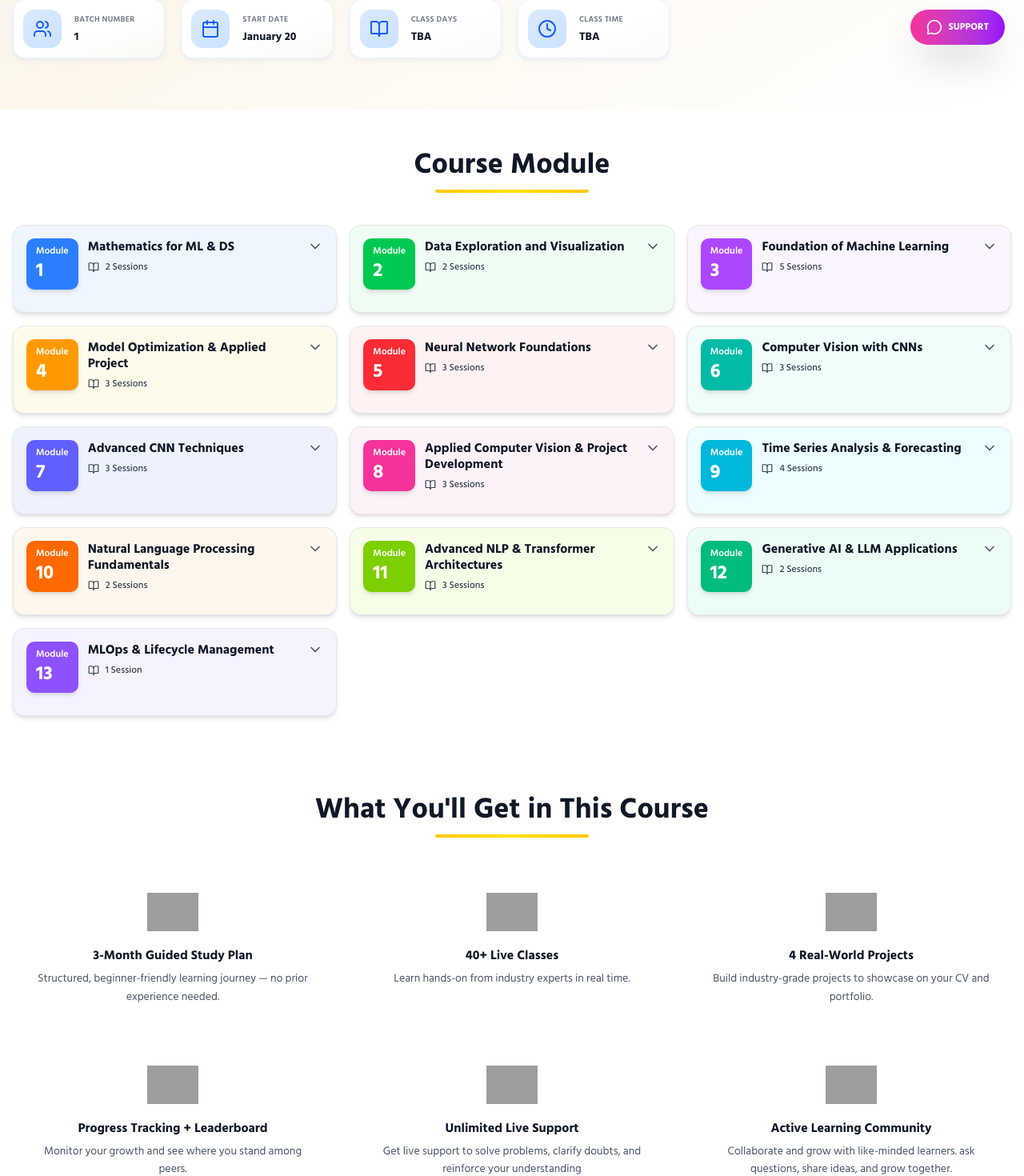
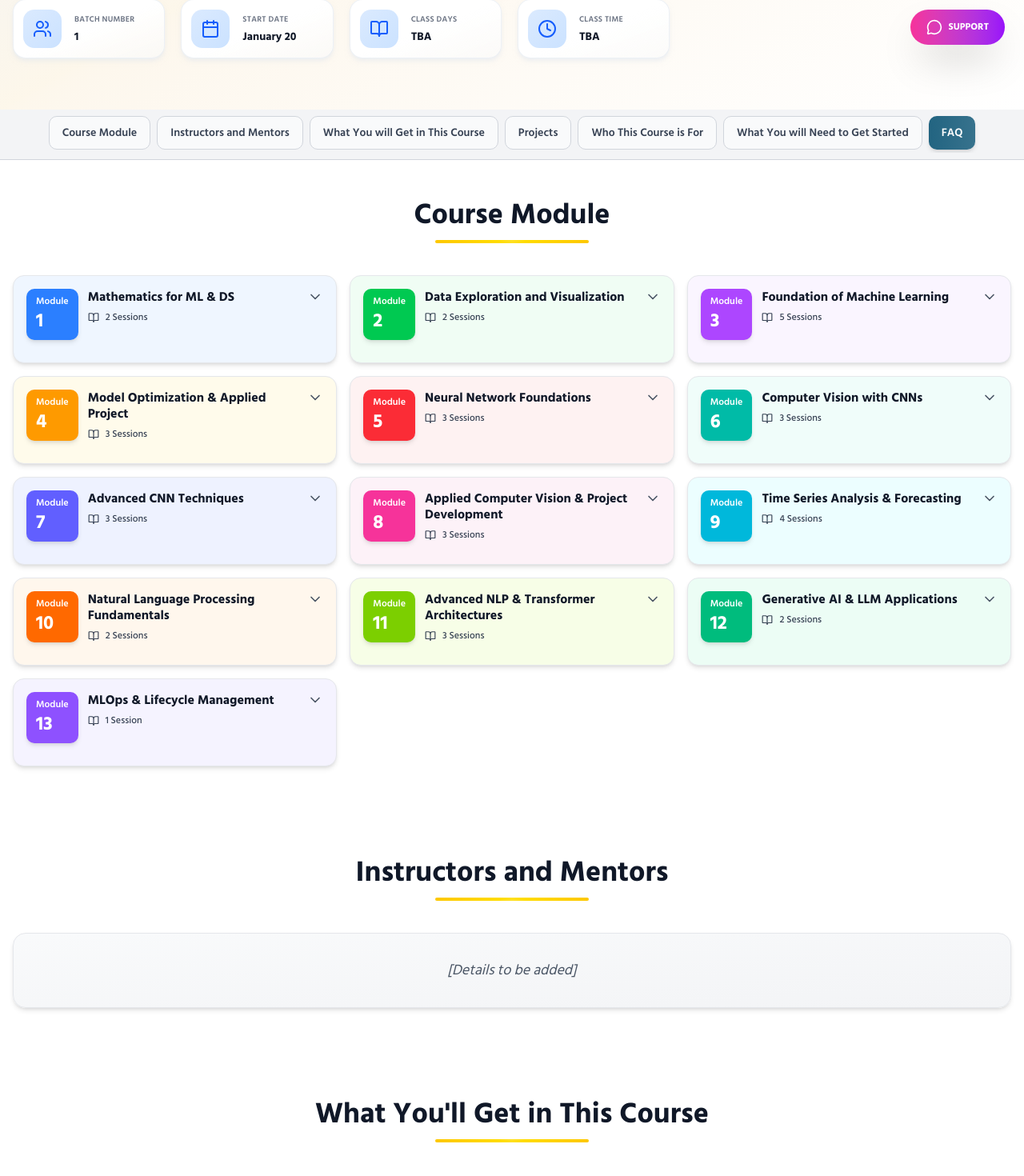
Before and after one commit to mehrabhossain1/innodemmy-frontend, a Next.js app: page /courses/data-science-and-machine-learning in a window 1280 px wide. Shown: the part 660-2130 px from the top of the page at 80% size. Built offline with nearby package versions, Linux system fonts and the light colour scheme; grey boxes are pictures that could not be loaded.

Commit message:
feat: Enhance Data Science and Machine Learning page with Sticky Navigation and Resource Persons section

```diff
--- a/app/courses/advanced-evidence-generation-&-ai-enabled-research-practice/components/ResourcePersons.tsx
+++ b/app/courses/advanced-evidence-generation-&-ai-enabled-research-practice/components/ResourcePersons.tsx
@@ -4,7 +4,7 @@ import SectionTitle from "@/components/course/SectionTitle";
 export default function ResourcePersons() {
     return (
         <div className="container mx-auto px-4 py-16 max-w-7xl">
-            <SectionTitle title="Resource Persons" />
+            <SectionTitle title="Instructors and Mentors" />
 
             <div className="bg-gradient-to-br from-gray-50 to-gray-100 dark:from-gray-800 dark:to-gray-700 rounded-2xl p-8 border border-gray-200 dark:border-gray-700 shadow-md">
                 <p className="text-gray-600 dark:text-gray-400 text-lg text-center italic">
--- a/app/courses/data-science-and-machine-learning/page.tsx
+++ b/app/courses/data-science-and-machine-learning/page.tsx
@@ -7,10 +7,24 @@ import WhatYouNeed from "./components/WhatYouNeed";
 import WhoThisCourseIsFor from "./components/WhoThisCourseIsFor";
 import FAQ from "./components/FAQ";
 import CourseModule from "./components/CourseModule";
+import StickyNavigation from "@/components/course/StickyNavigation";
+import ResourcePersons from "../advanced-evidence-generation-&-ai-enabled-research-practice/components/ResourcePersons";
 
 export default function DataScienceAndMachineLearning() {
     const [isVideoPlaying, setIsVideoPlaying] = useState(false);
     const [isEnrollmentModalOpen, setIsEnrollmentModalOpen] = useState(false);
+
+    // Navigation items
+    const navigationItems = [
+        { id: "course-module", label: "Course Module" },
+        { id: "resource-persons", label: "Instructors and Mentors" },
+        { id: "what-you-get", label: "What You will Get in This Course" },
+        { id: "projects", label: "Projects" },
+        { id: "who-this-for", label: "Who This Course is For" },
+        { id: "what-you-need", label: "What You will Need to Get Started" },
+
+        { id: "faq", label: "FAQ" },
+    ];
 
     // Centralized Course Data
     const courseData = {
@@ -68,10 +82,19 @@ export default function DataScienceAndMachineLearning() {
                 onEnrollClick={() => setIsEnrollmentModalOpen(true)}
             />
 
+            {/* Sticky Navigation */}
+            <StickyNavigation items={navigationItems} />
+
             {/* Course Module */}
             <div id="course-module">
                 <CourseModule />
             </div>
+
+            {/* Resource Persons Section */}
+            <div id="resource-persons">
+                <ResourcePersons />
+            </div>
+
             {/* What You Get */}
             <div id="what-you-get">
                 <WhatYouGet />
@@ -82,14 +105,14 @@ export default function DataScienceAndMachineLearning() {
                 <Projects />
             </div>
 
+            {/* Who This Course is For */}
+            <div id="who-this-for">
+                <WhoThisCourseIsFor />
+            </div>
+
             {/* What You Need */}
             <div id="what-you-need">
                 <WhatYouNeed />
-            </div>
-
-            {/* Who This Course is For */}
-            <div id="who-this-for">
-                <WhoThisCourseIsFor />
             </div>
 
             {/* FAQ */}
```
